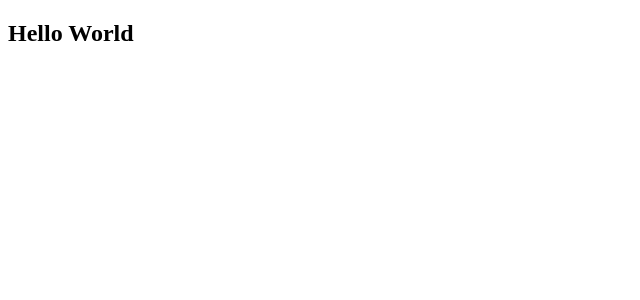
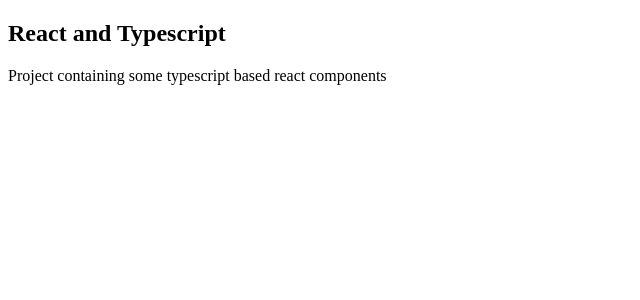
Before and after one commit to mvuong789/feature-playground, a React app: page / in a window 1280 px wide. Shown: the top 300 px of the page, without its empty margins (0-640 px from the left). Built offline with nearby package versions, Linux system fonts and the light colour scheme.

Commit message:
Added in an App component which index renders

```diff
--- a/src/features/app/App.tsx
+++ b/src/features/app/App.tsx
@@ -0,0 +1,12 @@
+import React from 'react';
+
+const App = () => {
+  return (
+    <div className="app">
+      <h1>React and Typescript</h1>
+      <p>Project containing some typescript based react components</p>
+    </div>
+  )
+}
+
+export default App;
--- a/src/index.tsx
+++ b/src/index.tsx
@@ -1,7 +1,9 @@
 import React from 'react';
 import ReactDOM from 'react-dom';
 
+import App from './features/app/App';
+
 ReactDOM.render(
-  <h1>Hello World</h1>,
+  <App />,
   document.getElementById('app'),
 );
```
